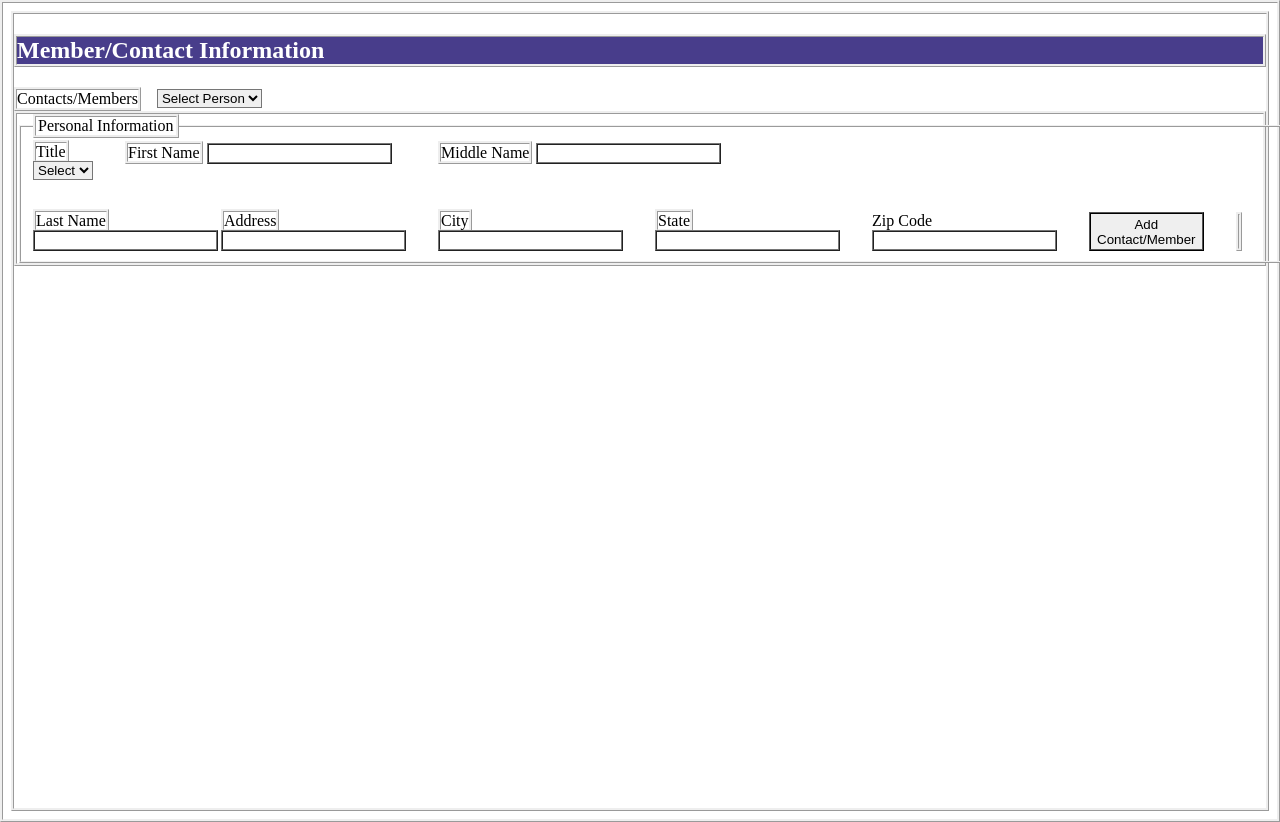
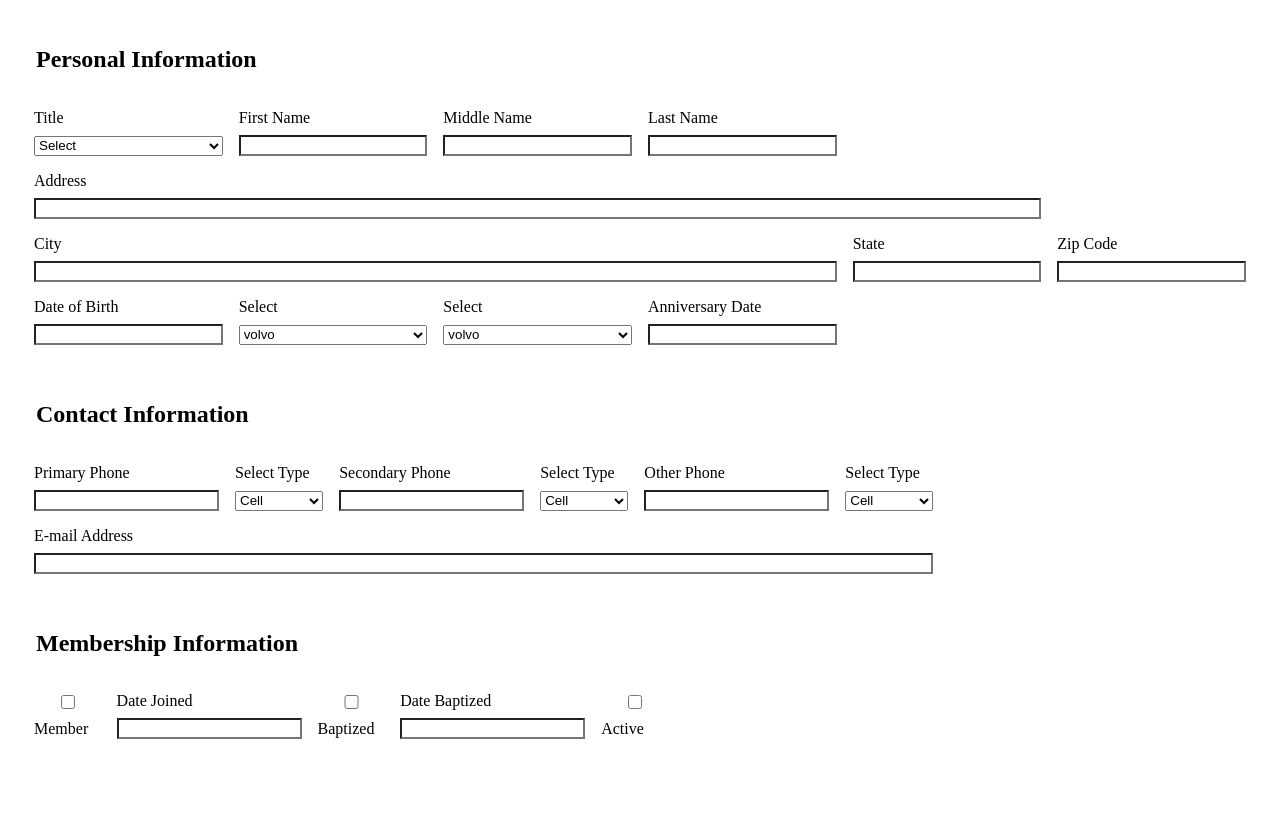
Before and after one commit to scherron56/nbbtm-central-cms, a PHP site: page /index.html in a window 1280 px wide. After the commit the page ends 739 px from the top, so only its background shows below. Run offline with PHP 8.4, Linux system fonts and the light colour scheme.

Commit message:
Layout Finalized

```diff
--- a/css/style.css
+++ b/css/style.css
@@ -1,72 +1,64 @@
-*{
-    box-sizing: border-box;
-    border-style: ridge;
-}
-.contact-select{
-    display:grid;
-    grid-template-columns: repeat(12,1fr);
-    gap: 1rem;
-    grid-column: 1 / -1;
-    border-style: none;
-    align-items: center;
-
+*, *::before, *::after {
+  box-sizing: border-box;
 }
 
-.spacer{
-    grid-column: 1/ -1;
-    border-style: none;
-}
 .container{
     display: grid;
+    grid-template-columns: repeat(6, 1fr);
+    justify-items: left;
+    gap: 1rem;
+    margin: 1rem;
+    border-style: hidden;
+    padding: 10px;
+}
+
+.container2{
+    display: grid;
+    grid-template-columns: repeat(9, 1fr);
+    justify-items: left;
+    gap: 1rem;
+    margin: 1rem;
+    border-style: hidden;
+    padding: 10px;
+}
+.container3{
+    display: grid;
     grid-template-columns: repeat(12, 1fr);
-    gap: 2rem;
+    justify-items: left;
+    gap: 1rem;
+    margin: 1rem;
+    border-style: hidden;
+    padding: 10px;
 }
-.header{
-    background-color: darkslateblue;
-    border-style: none;
-    color: #ffff;
-}
+
 .form-field{
-    border-style: none;
+    display: grid;
+    /* background-color: rgb(139, 122, 224); */
     grid-column: span var(--colspan);
     inline-size: 100%;
-    gap: 2rem;
-
+    gap: .5rem;
+ }
+.form-row1{
+    grid-row: 2;
 }
-.form-field-select{
-   display: grid;
-    grid-column: 1 / -1;
-    border-style: none;
-    block-size: 2rem;
-    grid-template-columns: subgrid;
-    gap: 1rem;
+.form-row2{
+    grid-row: 3;
 }
-.form-field-fullname{
-     background-color: darkslateblue;
-    display:grid;
-    grid-column: 1 / -1;
-    grid-template-columns: subgrid;
-    width: 250px;
-    gap: 1rem;
+.form-row3{
+    grid-row: 4;
 }
-/* @media screen and (width < 48){
-    .container{
-        --tmpl-cols: repeat(6, 1fr);
-    }
-} */
-.datlab{
-    border-style: none;
+.form-row4{
+    grid-row: 5;
 }
-@media screen{
-        .container{
-        --tmpl-cols: repeat(12, 1fr);
-    }
+.form-row5{
+    grid-row: 6;
 }
-
+.form-row6{
+    grid-row: 7;
+}
 legend{
     grid-column: 1 / -1;
 }
-
-body {
-    min-height: 100vh;
+input{
+    border-style:inset;
 }
--- a/index.html
+++ b/index.html
@@ -1,38 +1,32 @@
-
 <!DOCTYPE html>
 <html lang="en">
 
 <head>
   <meta charset="UTF-8">
+  <meta name="viewport" content="width=device-width, initial-scale=1.0">
+  <title>Bootstrap 5 Template</title>
+  <!-- <link href="https://cdn.jsdelivr.net/npm/bootstrap@5.3.3/dist/css/bootstrap.min.css" rel="stylesheet"> -->
 <script src="process.js" defer></script>
 <link rel="stylesheet" href="css/style.css">
+<script>
+    if (typeof jQuery === 'undefined') {
+        document.write('<script src="https://code.jquery.com/jquery-3.6.0.min.js"><\/script>');
+    }
+</script>
 
-     <title>My Title</title>
+
+
+
 </head>
+
 <body>
-    <header class="header el">
-        <h2>Member/Contact Information</h2>
-    </header>
-    <div class="contact-select">
-        <label for="contactid">Contacts/Members</label>
-        <select id="contact_select">
-            <option value="">Select Person</option>
-            <?php foreach ($contacts as $row): ?>
-            <?php $name = $row['last_name'] . ", " . $row['first_name'] ?>
-            <option value="<?= htmlspecialchars($row['contact_id'], ENT_QUOTES, 'UTF-8') ?>">
-                <?= htmlspecialchars($name, ENT_QUOTES, 'UTF-8') ?>
-            </option>
-            <?php endforeach; ?>
-        </select>
-    </div>
-    <form name="member-form" id="member_form">
 
-        <!-- Hidden input to pass contact_id to php -->
-         <fieldset class="container">
-           <input type="hidden" id="contact_id" name="contact_id">
-                <legend>Personal Information</legend>
-                    <div class="form-field">
-                    <label for="title_id">Title</label>
+  <form class="container">
+    <legend>
+      <h2>Personal Information</h2>
+    </legend><!-- Row 1: Full width (Spans all columns) -->
+    <div class="form-field form-row1" style="--colspan: 1;>
+      <label for=" title_id">Title</label>
       <select name="title" id="title_id">
         <option value="">Select</option>
         <?php foreach ($title as $row): ?>
@@ -42,47 +36,138 @@
         <?php endforeach; ?>
       </select>
     </div>
+    <div class="form-field form-row1" style="--colspan: 1;">
+      <label for="firstname">First Name</label>
+      <input type="firstname" id="firstname">
+    </div>
+    <div class="form-field form-row1" style="--colspan: 1;">
+      <label for="middlename">Middle Name</label>
+      <input type="middlename" id="middlename" />
+    </div>
+    <div class="form-field form-row1" style="--colspan: 1;">
+      <label for="lastname">Last Name</label>
+        <input type="text" id="lastname" /></label>
+    </div>
+    <div class="form-field form-row2" style="--colspan: 5;">
+      <label for="address1">Address</label>
+      <input type="text" id="address1" />
+    </div>
+    <!-- Row 2: Two equal columns -->
+    <div class="form-field form-row3" style="--colspan: 4;">
+      <label for="fname">City</label>
+      <input type="text" id="fname" />
+    </div>
+    <div class="form-field form-row3"" style=" --colspan: 1;">
+      <label for="lname">State</label>
+      <input type="text" id="lname" />
+    </div>
+    <div class="form-field form-row3"" style=" --colspan: 1;">
+      <label for="zip">Zip Code</label>
+      <input type="text" id="zip" />
+    </div>
+    <div class="form-field form-row4" style="--colspan: 1;">
+      <label for="dob">Date of Birth</label>
+      <input type="text" id="dob" name="dob">
+    </div>
+    <div class="form-field form-row4" style="--colspan: 1;">
+      <label for="contacts">Select</label>
+      <select id="contacts" name="contacts" size="1">
+        <option value="volvo">volvo</option>
+        <option value="saab"></option>
+        <option value="fiat"></option>
+        <option value="audi"></option>
+      </select>
+    </div>
+    <div class="form-field form-row4" style="--colspan: 1;">
+      <label for="contacts">Select</label>
+      <select id="contacts" name="contacts" size="1">
+        <option value="volvo">volvo</option>
+        <option value="saab"></option>
+        <option value="fiat"></option>
+        <option value="audi"></option>
+      </select>
+    </div>
+    <div class="form-field form-row4" style="--colspan: 1;">
+      <label for="anniv">Anniversary Date</label>
+      <input type="text" id="anniv" name="anniv">
+    </div>
+  </form>
 
-                <div class="form-field" style="--colspan: 4;">
-                    <label for="firstname">First Name</label>
-                    <input type="text" id="firstname" name="firstname" required>
+  <form class="container2">
+    <legend>
+      <h2>Contact Information</h2>
+    </legend>
+    <div class="form-field form-row1" style="--colspan: 1;">
+      <label for="phone1" name="phone">Primary Phone</label>
+      <input type="text" id=phone1 name="phone1">
+    </div>
+    <div class="form-field form-row1" style="--colspan: 1;">
+      <label for="phone1type">Select Type</label>
+      <select id="phone1type" name="phone1type" size="1">
+        <option value="cell">Cell</option>
+        <option value="landline">Landline</option>
+        <option value="work">Other</option>
+        <option value="other">Work</option>
+      </select>
+    </div>
+    <div class="form-field form-row1" style="--colspan: 1;">
+      <label for="phone2" name="phone2">Secondary Phone</label>
+      <input type="text" id=phone2 name="phone2">
+    </div>
+    <div class="form-field form-row1" style="--colspan: 1;">
+      <label for="phone2type">Select Type</label>
+      <select id="phone2type" name="phone2type" size="1">
+        <option value="cell">Cell</option>
+        <option value="landline">Landline</option>
+        <option value="work">Other</option>
+        <option value="other">Work</option>
+      </select>
+    </div>
+    <div class="form-field form-row1" style="--colspan: 1;">
+      <label for="phone3" name="phone3">Other Phone</label>
+      <input type="text" id=phone3 name="phone3">
+    </div>
+    <div class="form-field form-row1" style="--colspan: 1;">
+      <label for="phone2type">Select Type</label>
+      <select id="phone3type" name="phone3type" size="1">
+        <option value="cell">Cell</option>
+        <option value="landline">Landline</option>
+        <option value="work">Other</option>
+        <option value="other">Work</option>
+      </select>
+    </div>
+    <div class="form-field form-row2" style="--colspan: 6;">
+      <label for="email" name="email">E-mail Address</label>
+      <input type="text" id=email name="email">
+    </div>
+  </form>
+  <form class="container3">
+    <legend>
+      <h2>Membership Information</h2>
+    </legend>
+    <div class="form-field form-row1" style="--colspan:1; size: 2ch;">
+      <input type="checkbox" id="ismember" name="ismember">
+      <label for="ismember">Member</label>
+    </div>
+    <div class="form-field form-row1" style="--colspan: 1;">
+      <label for="dateJoined">Date Joined</label>
+      <input type="text" id="dateJoined" name="dateJoined">
+
     </div>
 
-                <div class="form-field" style="--colspan: 4">
-                    <label for="middlename">Middle Name</label>
-                    <input type="text" id="middlename" name="middlename">
+    <div class="form-field form-row1" style="--colspan: 1;">
+      <input type="checkbox" id="isbaptisted" name="isbaptisted">
+      <label for="isbaptisted">Baptized</label>
     </div>
-
-                <div class="form-field" style="--colspan: 4">
-                    <label for="lastname">Last Name</label>
-                    <input type="text" id="lastname" name="lastname" required>
+    <div class="form-field form-row1" style="--colspan: 1;">
+      <label for="baptizedDate">Date Baptized</label>
+      <input type="text" id="baptizedDate" name="baptizedDate">
     </div>
-
-                <div class="form-field">
-                    <label for="address">Address</label>
-                    <input type="text" id="address" name="address">
+    <div class="form-field form-row1" style="--colspan: 1;">
+      <input type="checkbox" id="isactive" name="isactive">
+      <label for="isactive">Active</label>
     </div>
-
-                <div class="form-field">
-                    <label for="city">City</label>
-                    <input type="text" id="city" name="city">
-                </div>
-
-                <div class="form-field">
-                    <label for="state">State</label>
-                    <input type="text" id="state" name="state">
-                </div>
-
-                <div class="form-field">
-                    <label class="form-field" for="zipcode">Zip Code</label>
-                    <input type="text" id="zipcode" name="zipcode">
-                </div>
-                <button type="submit" id="submit_btn">Add Contact/Member</button>
-                <button type="button" id="reset_btn" style="display:none">Clear / New Contact Member</button>
   </form>
-
-            <div id="response_message" role="status" aria-live="polite"></div>
-        </div>
   </main>
 </body>
 </html>
--- a/process.js
+++ b/process.js
@@ -1,11 +1,6 @@
-     <script src="https://code.jquery.com/jquery-3.6.0.min.js"></script>
-    <script>
-        if (typeof jQuery === 'undefined') {
-            document.write('<script src="https://code.jquery.com/jquery-3.6.0.min.js"><\/script>');
-        }
-    </script>
+<script src="https://code.jquery.com/jquery-3.6.0.min.js"></script>
+
 $(document).ready(function () {
-    $(function () {
         // Fetch Contact/Member data
         $('#contact_select').change(function () {
             var contactid = $(this).val();
@@ -62,6 +57,5 @@ $(document).ready(function () {
                 error: function (xhr, status, error) {
                     console.error('update_member error:', error);
                 }
-            });
         });
     });
```
Also changed, not shown: css/style2.css (+58 -107 lines), snippets/index.html (added, +88 -0 lines). Lines whose indentation alone changed are shown as unchanged.
